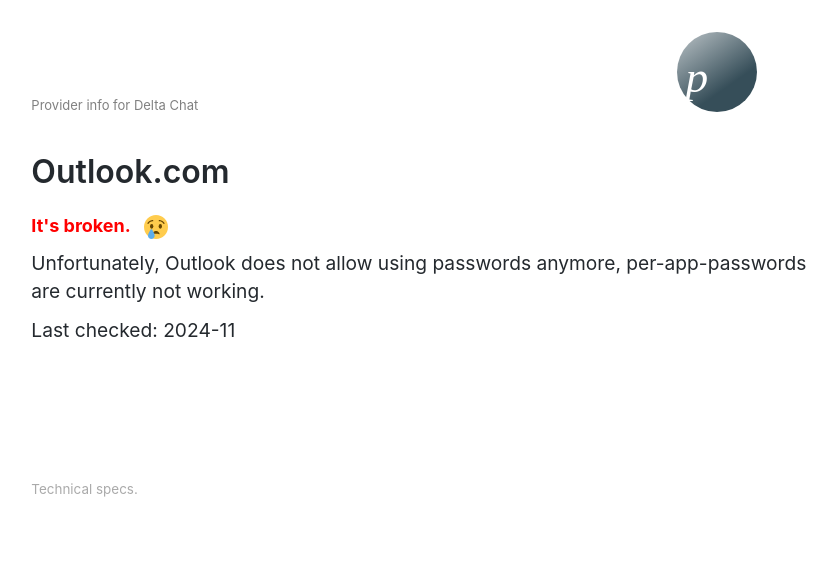
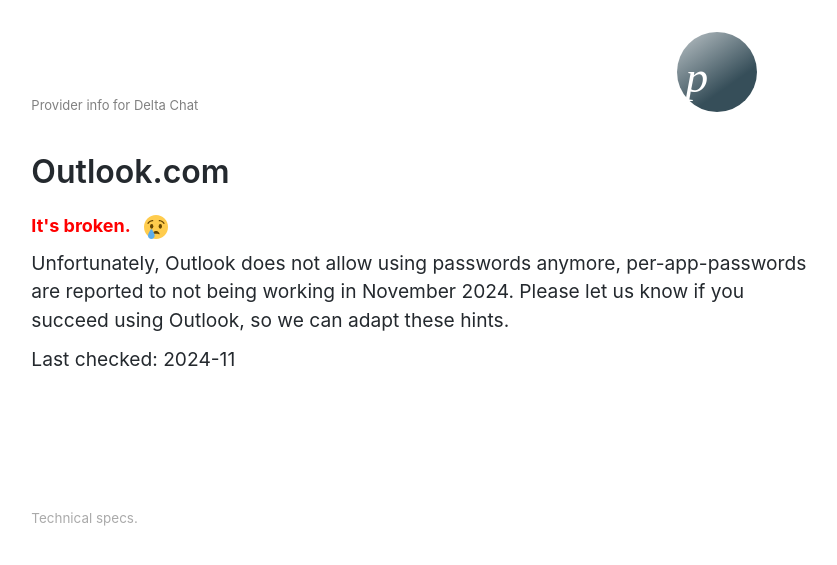
Before and after one commit to deltachat/provider-db, a Jekyll site: the page built from _providers/outlook.com.md, in a window 1280 px wide. Shown: the top 565 px of the page, without its empty margins (214-1051 px from the left). Built offline with Jekyll 4.4.1, drawn with Linux system fonts in a browser that asks for light colours.

Commit message:
Update _providers/outlook.com.md
Co-authored-by: bjoern <r10s@b44t.com>

```diff
--- a/_providers/outlook.com.md
+++ b/_providers/outlook.com.md
@@ -25,4 +25,5 @@
 ---
 
 Unfortunately, Outlook does not allow using passwords anymore,
-per-app-passwords are currently not working.
+per-app-passwords are reported to not being working in November 2024.
+Please let us know if you succeed using Outlook, so we can adapt these hints.
```
